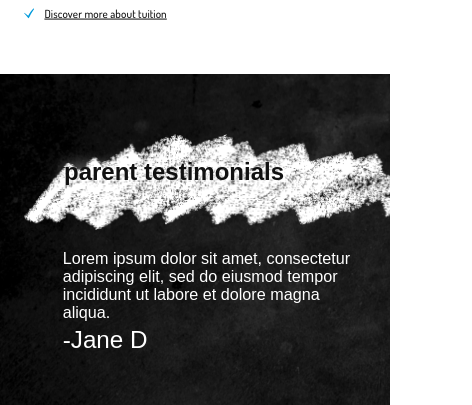
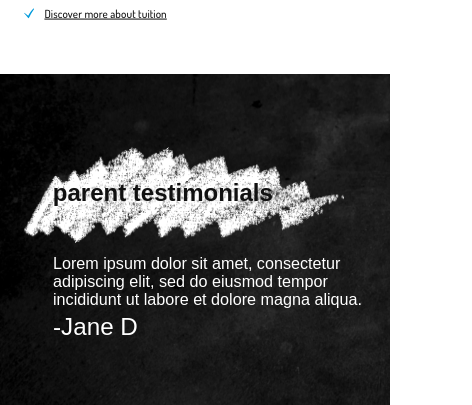
Before and after one commit to adinduokoro/London-s-Bright-Beginnings, a React (Create React App) app: page / in a window 390 px wide. Shown: the part 2860-3265 px from the top of the page, 472 px wide, since content can reach past the window. Built offline with nearby package versions, Linux system fonts and the light colour scheme; a web font is replaced by a local one.

Commit message:
Testimonials
Testimonials responsiveness section is setup.

```diff
--- a/src/components/header/header.css
+++ b/src/components/header/header.css
@@ -124,19 +124,19 @@
     display: flex;
     flex-direction: column;
     position: absolute;
-    top: 3rem;
+    top: 2.96rem;
     left: 0rem;
     width: 100vw;
     z-index: 3;
-    display: none;
     height: 0;
+    overflow: hidden;
+    transition: all 0.5s ease;
 
   }
 
   .header__navItems.active{
-    display: block;
-    transition: height 5s ease;
-    height: auto;
+    transition: all 0.5s ease;
+    height: 135%;
   }
 
   .header__bottom li {
@@ -155,7 +155,7 @@
   }
 
   #navMenu .active {
-    background-color: var(--colorBlue);
+    background-color: transparent;
   }
 
 
--- a/src/components/testimonials/testimonials.css
+++ b/src/components/testimonials/testimonials.css
@@ -95,3 +95,31 @@
     width: 100%;
   }
 }
+
+@media screen and (max-width: 600px) {
+  .testimonials__cards {
+    width: 100%;
+  }
+
+  .testimonials__cardsh3 {
+    margin-bottom: 0.5rem;
+  }
+
+  .testimonials__cardsh3 img {
+    height: 6rem;
+    width: 20rem;
+  }
+
+  .testimonials__cardsh3 h3 {
+    top: 2rem;
+    left: 1.8rem;
+  }
+
+  .testimonials__cardInfo {
+    display: flex;
+    flex-direction: column;
+    padding-left: 1.9rem;
+    gap: 0.25rem;
+    opacity: 0;
+  }
+}
--- a/src/components/welcome/welcome.css
+++ b/src/components/welcome/welcome.css
@@ -28,7 +28,6 @@
 
 .welcome__businessName {
   width: 14.8125rem;
-  height: 5.3125rem;
   color: var(--colorWhite);
   text-align: center;
   font-weight: var(--font-bold) !important;
@@ -43,18 +42,23 @@
 }
 
 .welcome__star1 {
-  top: 0.81rem;
+  top: 1.25rem;
   right: 3.56rem;
+  scale: 1.5;
 }
 
 .welcome__star2 {
   top: 2.19rem;
   right: 17.21rem;
+  scale: 1.5;
+
 }
 
 .welcome__star3 {
   top: 6rem;
   right: 2rem;
+  scale: 1.5;
+
 }
 
 .welcome__leftBottom {
@@ -164,8 +168,18 @@
     width: 25rem;
   }
 
+  .welcome__star1 {
+    right: 5rem;
+  }
+
   .welcome__star2 {
-    right: 20rem;
+    right: 20.5rem;
+
+  }
+
+  .welcome__star3 {
+    right: 2.5rem;
+
   }
 
   .welcome__leftBottomLeft {
```
